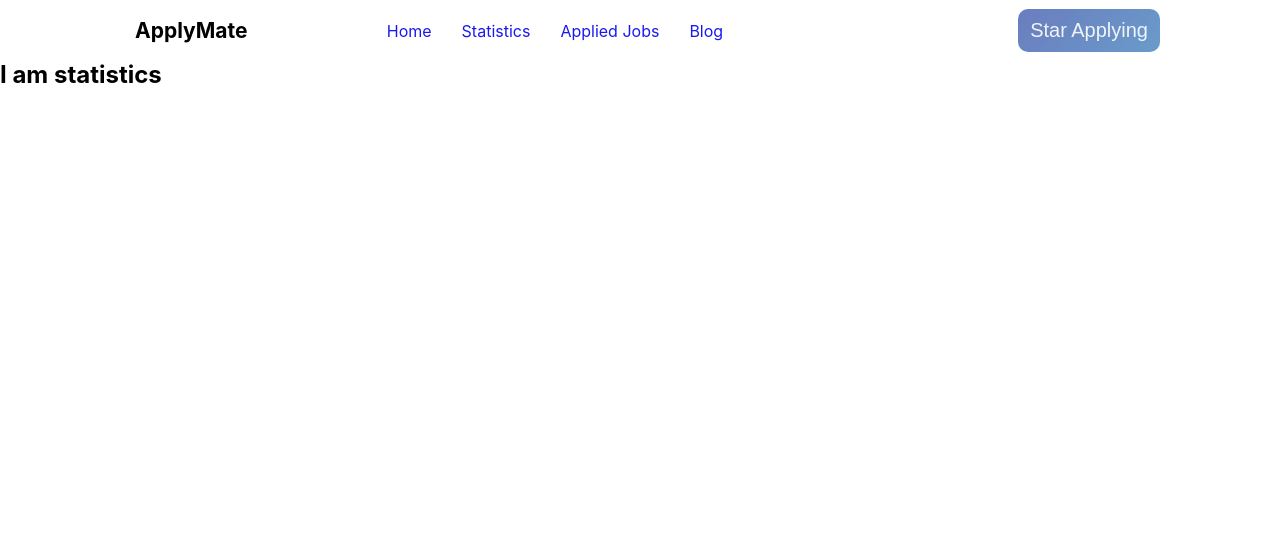
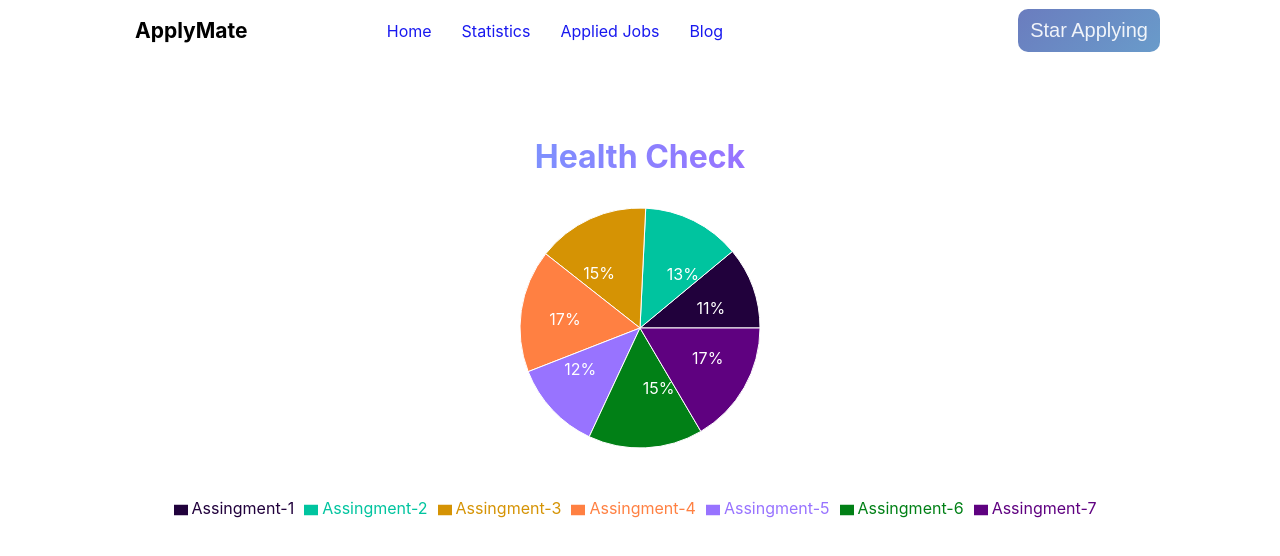
Before and after one commit to MohonSaha/Apply-mate, a React (Vite) app: page /statistics in a window 1280 px wide. Shown: the top 556 px of the page. Built offline with nearby package versions, Linux system fonts and the light colour scheme.

Commit message:
Implement responsie pie chart

```diff
--- a/package.json
+++ b/package.json
@@ -18,6 +18,7 @@
     "react-dom": "^18.2.0",
     "react-hot-toast": "^2.4.0",
     "react-router-dom": "^6.10.0",
+    "recharts": "^2.5.0",
     "sort-by": "^1.2.0"
   },
   "devDependencies": {
--- a/src/components/Body/Statistics/Statistics.css
+++ b/src/components/Body/Statistics/Statistics.css
@@ -0,0 +1,15 @@
+.chart-container{
+    display: flex;
+    align-items: center;
+    justify-content: space-evenly;
+    flex-direction: column;
+    margin: 70px auto;
+}
+
+.chart-container h1{
+    margin-bottom: -60px;
+    background: linear-gradient(90deg, #7E90FE 0%, #9873FF 100%);
+    -webkit-background-clip: text;
+    -webkit-text-fill-color: transparent;
+    background-clip: text;
+}
--- a/src/components/Body/Statistics/Statistics.jsx
+++ b/src/components/Body/Statistics/Statistics.jsx
@@ -1,12 +1,83 @@
-import React from 'react';
-import './Statistics.css'
+import "./Statistics.css";
+import React, { useCallback, useState } from "react";
+import { PieChart, Pie, Cell, Tooltip, Legend, XAxis, YAxis, ResponsiveContainer } from "recharts";
+
+const data = [
+    { name: "Assingment-1", value: 40 },
+    { name: "Assingment-2", value: 48 },
+    { name: "Assingment-3", value: 55 },
+    { name: "Assingment-4", value: 60 },
+    { name: "Assingment-5", value: 44 },
+    { name: "Assingment-6", value: 56 },
+    { name: "Assingment-7", value: 60 },
+];
+
+const COLORS = ["#21013c", "#00C49F", "#d59304", "#FF8042", "#9873FF", "#018016", "#5f0180",];
+
+const RADIAN = Math.PI / 180;
+const renderCustomizedLabel = ({
+    cx,
+    cy,
+    midAngle,
+    innerRadius,
+    outerRadius,
+    percent,
+    index
+}) => {
+    const radius = innerRadius + (outerRadius - innerRadius) * 0.5;
+    const x = cx + radius * Math.cos(-midAngle * RADIAN);
+    const y = cy + radius * Math.sin(-midAngle * RADIAN);
+
+    return (
+        <text
+            x={x}
+            y={y}
+            fill="white"
+            textAnchor={x > cx ? "start" : "end"}
+            dominantBaseline="central"
+        >
+            {`${(percent * 100).toFixed(0)}%`}
+        </text>
+    );
+};
+
 
 const Statistics = () => {
     return (
-        <div>
-            <h2>I am statistics</h2>
+
+        // <div className="cart-container">
+
+        <div className="chart-container" style={{ width: '100%', height: 400 }}>
+            <h1>Health Check</h1>
+            <ResponsiveContainer>
+                <PieChart className="chart" width={600} height={400}>
+                    <Pie
+                        data={data}
+                        // cx={600}
+                        cy={200}
+                        labelLine={false}
+                        label={renderCustomizedLabel}
+                        outerRadius={120}
+                        fill="#8884d8"
+                        dataKey="value"
+                    >
+                        {data.map((entry, index) => (
+                            <Cell key={`cell-${index}`} fill={COLORS[index % COLORS.length]} />
+                        ))}
+                    </Pie>
+                    <Tooltip></Tooltip>
+                    <Legend></Legend>
+                </PieChart>
+
+            </ResponsiveContainer>
         </div>
+
+        // </div>
     );
-};
+}
+
+
+
+
 
 export default Statistics;
--- a/src/components/Header/Navbar.css
+++ b/src/components/Header/Navbar.css
@@ -33,10 +33,10 @@
     content: "";
     position: absolute;
     left: 0;
-    bottom: 0;
+    bottom: -5px;
     width: 0;
-    height: 2px;
-    background: #ffffff;
+    height: 3px;
+    background: linear-gradient(90deg, #212437 0%, #8154ff 100%);
     transition: all 0.45s;
   }
 
```
Also changed, not shown: 1 other file (tests, documents, lock files or other folders).
